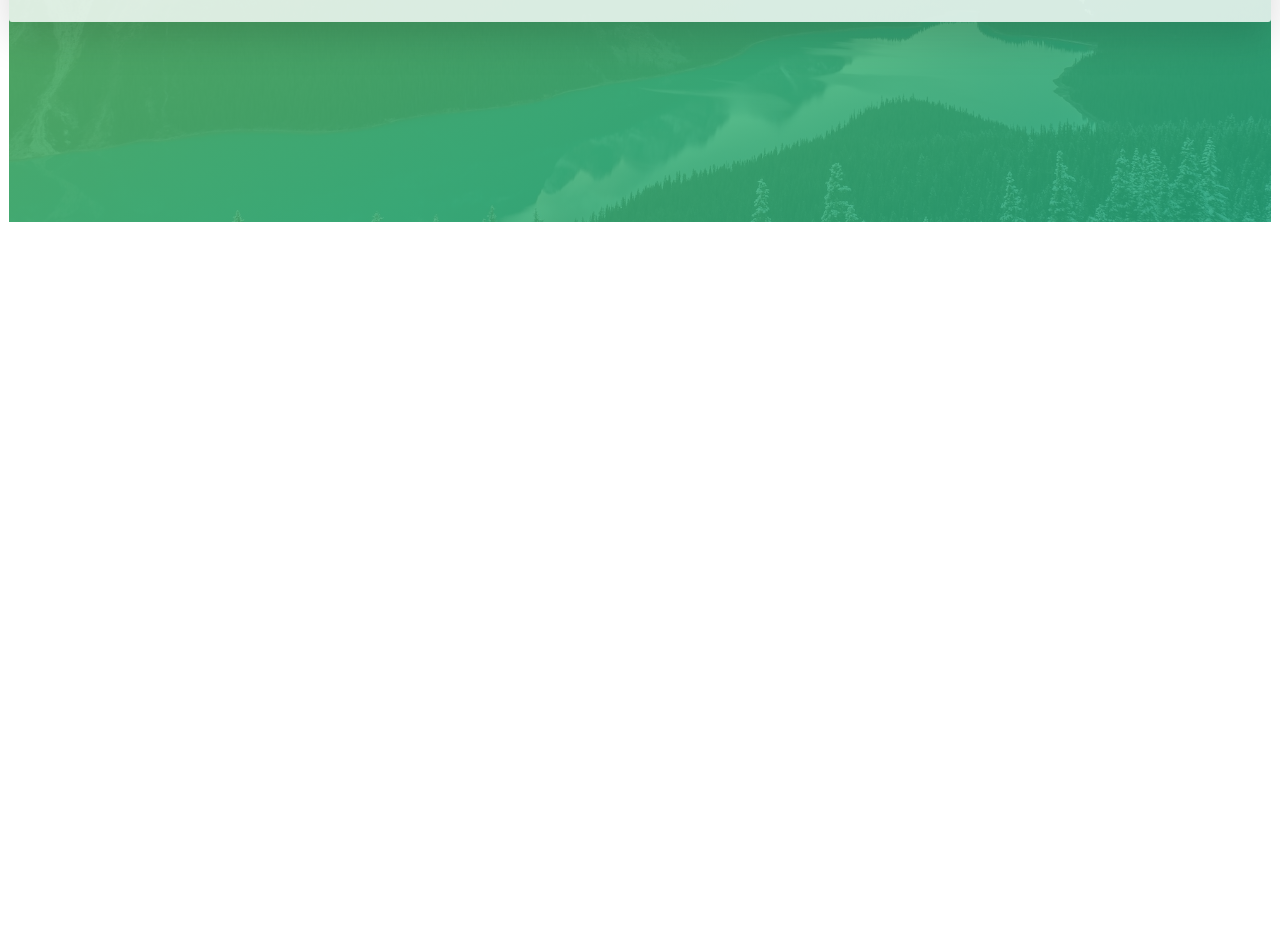
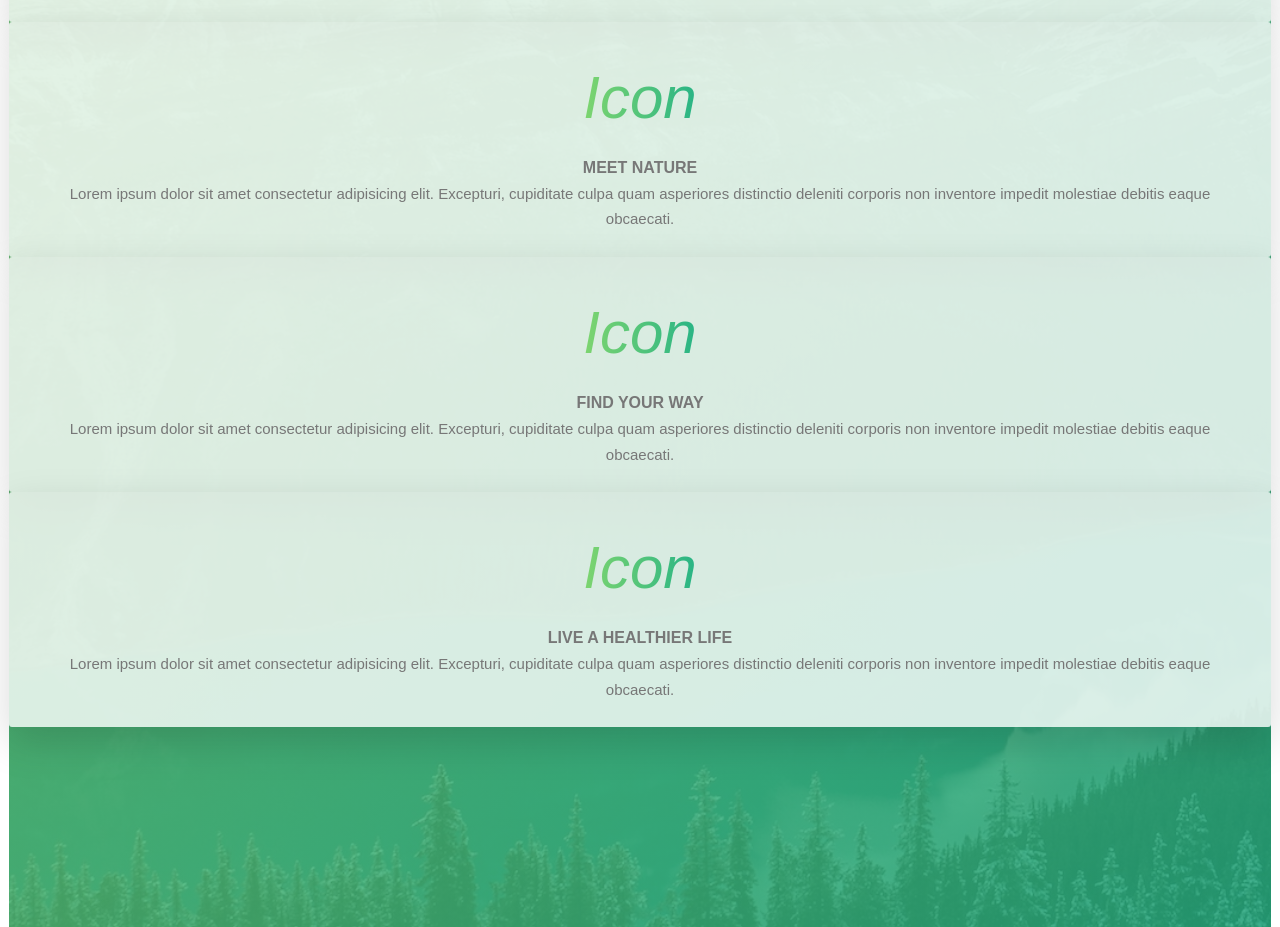
Before and after one commit to FabianUlises/Natours, a website: page index.html in a window 1280 px wide. Shown: the part 1933-2860 px from the top of the page. Before the commit the page ends 2164 px from the top, so only its background shows below. Drawn offline with Linux system fonts and the light colour scheme.

Commit message:
Updated index html file. Added more feature boxes to section.

```diff
--- a/index.html
+++ b/index.html
@@ -78,6 +78,42 @@
                     </p>
                 </div>
                 <!-- End of feature box -->
+                <!-- Start of feature box -->
+                <div class="feature-box">
+                    <!-- Feature box icon -->
+                    <i class="feature-box__icon">Icon</i>
+                    <!-- Feature box heading -->
+                    <h3 class="heading-tertiary">Meet Nature</h3>
+                    <!-- Feature box text content -->
+                    <p class="feature-box__text">
+                        Lorem ipsum dolor sit amet consectetur adipisicing elit. Excepturi, cupiditate culpa quam asperiores distinctio deleniti corporis non inventore impedit molestiae debitis eaque obcaecati.
+                    </p>
+                </div>
+                <!-- End of feature box -->
+                <!-- Start of feature box -->
+                <div class="feature-box">
+                    <!-- Feature box icon -->
+                    <i class="feature-box__icon">Icon</i>
+                    <!-- Feature box heading -->
+                    <h3 class="heading-tertiary">Find your way</h3>
+                    <!-- Feature box text content -->
+                    <p class="feature-box__text">
+                        Lorem ipsum dolor sit amet consectetur adipisicing elit. Excepturi, cupiditate culpa quam asperiores distinctio deleniti corporis non inventore impedit molestiae debitis eaque obcaecati.
+                    </p>
+                </div>
+                <!-- End of feature box -->
+                <!-- Start of feature box -->
+                <div class="feature-box">
+                    <!-- Feature box icon -->
+                    <i class="feature-box__icon">Icon</i>
+                    <!-- Feature box heading -->
+                    <h3 class="heading-tertiary">Live a healthier Life</h3>
+                    <!-- Feature box text content -->
+                    <p class="feature-box__text">
+                        Lorem ipsum dolor sit amet consectetur adipisicing elit. Excepturi, cupiditate culpa quam asperiores distinctio deleniti corporis non inventore impedit molestiae debitis eaque obcaecati.
+                    </p>
+                </div>
+                <!-- End of feature box -->
             </div>
             <!-- End of row -->
         </section>
```
